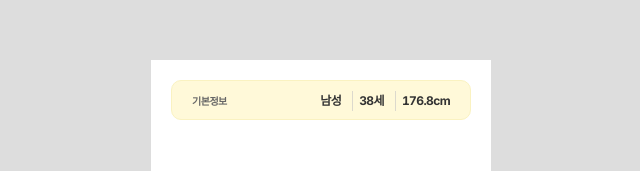
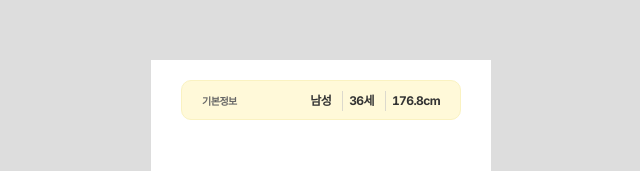
Before and after one commit to wanted-pre-onboarding-FE-02/kb-health, a React (Create React App) app: page / in a window 1280 px wide. Shown: the top 171 px of the page, without its empty margins (319-959 px from the left). Built offline with nearby package versions, Linux system fonts and the light colour scheme.

Commit message:
feat: 기본정보 컴포넌트 작업

```diff
--- a/src/components/BasicInfo/BasicInfo.tsx
+++ b/src/components/BasicInfo/BasicInfo.tsx
@@ -1,27 +1,17 @@
-import { cx } from '../../styles';
+import { IParamMap } from '../../types/health';
 import styles from './basicInfo.module.scss';
 
-interface IProps {
-  cardNum: string;
-  icon: JSX.Element;
-  title: string;
-  desc: string;
-  bordText?: string;
-  healthState?: string;
-  textColor?: string;
-  tipList: string[];
-  tagText: string[];
-}
+const BasicInfo = ({ sex, age, resHeight }: IParamMap) => {
+  const gender = sex === `1` ? '남성' : '여성';
 
-const BasicInfo = () => {
   return (
     <div className={styles.basicInfo}>
       <dl>
         <dt>기본정보</dt>
         <div className={styles.infoList}>
-          <dd>남성</dd>
-          <dd>38세</dd>
-          <dd>176.8cm</dd>
+          <dd>{gender}</dd>
+          <dd>{age}세</dd>
+          <dd>{resHeight}cm</dd>
         </div>
       </dl>
     </div>
--- a/src/components/BasicInfo/basicInfo.module.scss
+++ b/src/components/BasicInfo/basicInfo.module.scss
@@ -3,6 +3,7 @@
 .basicInfo {
   height: 40px;
   padding: 0 20px;
+  margin: 0 10px;
   line-height: 40px;
   background-color: #fff9d9;
   border: 1px solid #faf2c1;
--- a/src/pages/HealthPage.tsx
+++ b/src/pages/HealthPage.tsx
@@ -1,17 +1,16 @@
-import { Icon1 } from '../assets';
-import HealthCareCard from '../components/HealthCareCard/HealthCareCard';
+import heathData from '../data/healthData.json';
+
 import BasicInfo from '../components/BasicInfo/BasicInfo';
+
 import styles from './healthPage.module.scss';
 
-const tipList = [
-  '최소한 현 체중보다 증가하지 않도록 하시되 가능하면 일차적으로 현 체중에서 5% 정도를 3-6개월 이내에감량하시면 심뇌혈관 질환 예방에 더욱 도움이 됩니다.',
-  '전체적인 에너지 섭취는 줄이되 영양적 적절성은 유지하는 개인별 영양평가에 기반을 둔 식이요법과 하루 30분 이상 주 5회 이상 중등도 강도의 유산소 운동을 기본으로 하되 점진적으로 하루 1시간, 고강도 운동을 포함하는 유산소 운동 및 주 2-3회의 근력운동을 포함하는 운동 요법이 병행되어야 합니다. 또한 음주 습관, 야식, 폭식 등 관련된 행동 습관도 파악하여 조절해야 합니다.',
-];
+const { sex, resHeight, age } = heathData.wxcResultMap.paramMap;
+
 const HealthPage = () => {
   return (
     <div className={styles.app}>
       <div className={styles.inner}>
-        <BasicInfo />
+        <BasicInfo sex={sex} resHeight={resHeight} age={age} />
       </div>
     </div>
   );
```
